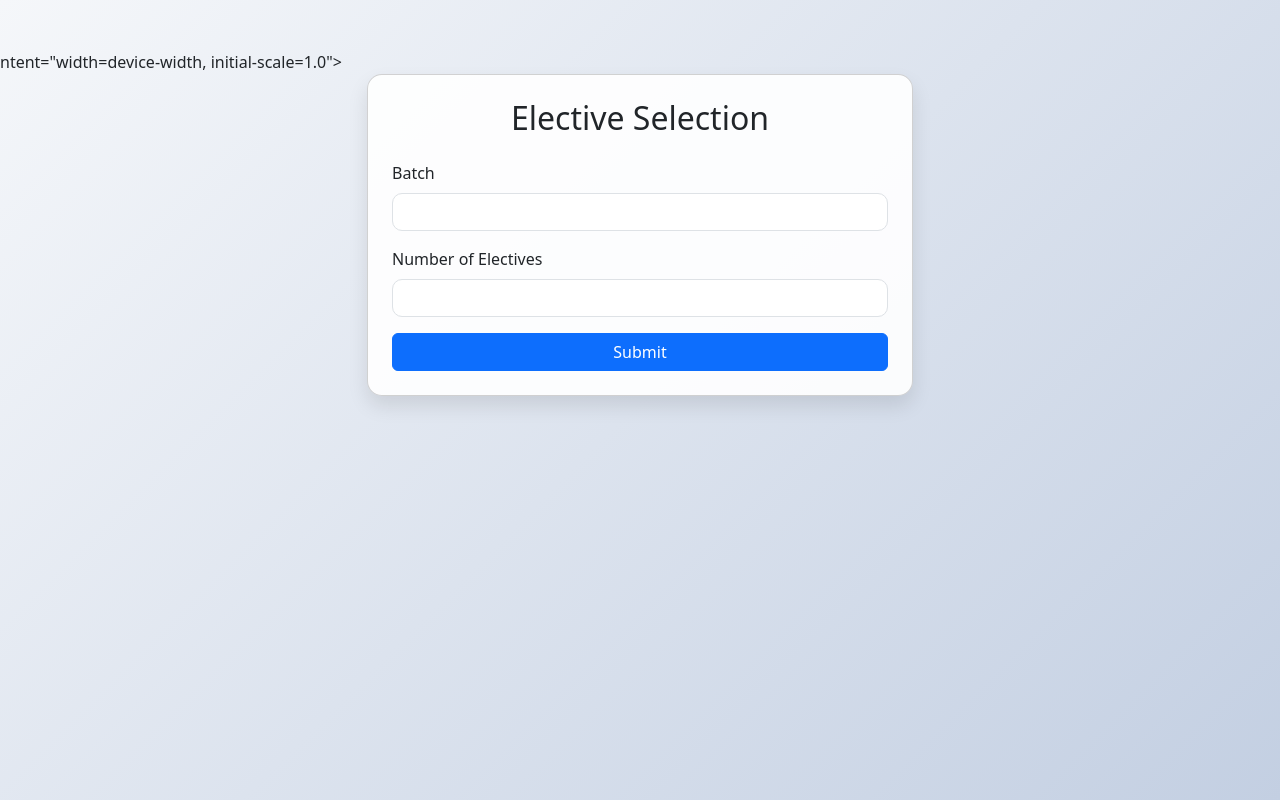
After one commit to tashifkhan/JIIT-time-table-website, a Flask app: template templates/fileupload.html in a window 1280 px wide. The commit adds this page. Run offline with Flask 3, Linux system fonts and the light colour scheme; the template is opened without the code that fills it, so the values that code supplies are empty.

Commit message:
electives page and file upload pages added

```diff
--- a/server.py
+++ b/server.py
@@ -2,6 +2,50 @@ from flask import Flask, render_template
 import os
 from flask import request
 from werkzeug.utils import secure_filename
+
+# conversion modules
+from modules.xlsx_handeler import xlsx_to_csv_string
+from modules.xls_handeler import xls_to_csv_string
+from modules.pdf_handeler import pdf_to_csv_string
+
+# processing modules
+from modules.csv_handeler import csvstring_to_jsonstrings
+from modules._creator import time_table_creator
+
+''' pipeline
+from modules.xls_handeler import xls_to_csv_string
+from modules.csv_handeler import csvstring_to_jsonstrings
+from modules._creator import time_table_creator
+from modules.xlsx_handeler import xlsx_to_csv_string
+import json
+
+def test_xls_to_csv_string():
+    with open('data/xls/B Tech I Sem Odd 2024 Aug 8.xlsx', 'rb') as file:
+        # csv_string = xls_to_csv_string(file)
+        csv_string = xlsx_to_csv_string(file)
+        print(csv_string)
+        jsondict = csvstring_to_jsonstrings(csv_string)
+        print(json.dumps(jsondict, indent=4))
+        time_table = jsondict["timetable"]
+        subjects_dict = jsondict["subjects"]
+        # print(json.dumps(time_table_creator(time_table, subjects_dict, "A6", ["MA533", "NEC735", "HS315"]), indent=4))
+        print(json.dumps(time_table_creator(time_table, subjects_dict, "A6", []), indent=4))
+
+def test_xlsx_to_csv_string():
+    with open('./data/xls/B. Tech V Sem ODD 2024 Aug 7.xls', 'rb') as file:
+        csv_string = xls_to_csv_string(file)
+        print(csv_string)
+        jsondict = csvstring_to_jsonstrings(csv_string)
+        print(json.dumps(jsondict, indent=4))
+        time_table = jsondict["timetable"]
+        subjects_dict = jsondict["subjects"]
+        # print(json.dumps(time_table_creator(time_table, subjects_dict, "A6", ["MA533", "NEC735", "HS315"]), indent=4))
+        print(json.dumps(time_table_creator(time_table, subjects_dict, "A6", []), indent=4))
+
+if __name__ == "__main__":
+    test_xls_to_csv_string()
+    # test_xlsx_to_csv_string()
+'''
 
 app = Flask(__name__)
 
@@ -9,7 +53,7 @@ app = Flask(__name__)
 def home():
     return render_template('index.html')
 
-@app.route('/fileupload', methods=['POST'])
+@app.route('/fileupload', methods=['GET','POST'])
 def fileupload():
     # return render_template('fileupload.html')
     UPLOAD_FOLDER = 'uploads'
@@ -25,7 +69,39 @@ def fileupload():
 
     filename = secure_filename(file.filename)
     file.save(os.path.join(UPLOAD_FOLDER, filename))
-    return 'File uploaded successfully'
+    file_extension = os.path.splitext(filename)[1].lower()
+
+    if file_extension == ".xls":
+        csv_string = xls_to_csv_string(file)
+
+
+    elif file_extension == ".xlsx":
+        csv_string = xlsx_to_csv_string(file)
+
+    elif file_extension == ".csv":
+        csv_string = file.read()
+
+
+    elif file_extension == ".pdf":
+        csv_string = pdf_to_csv_string(file)
+
+    else:
+        return 'Invalid file format', 400
+
+    jsondict = csvstring_to_jsonstrings(csv_string)
+    time_table = jsondict["timetable"]
+    subjects_dict = jsondict["subjects"]
+    subjects_dict = sorted(subjects_dict, key=lambda x: x['Subject'].lower())
+    for subject in subjects_dict:
+        subject['Subject'] = subject['Subject'].title()
+
+    return render_template('fileupload.html', time_table=time_table, subjects_dict=subjects_dict)
+
+@app.route('/electives', methods=['POST'])
+def electives():
+    request_data = request.form
+    print(request_data)
+    return "yes"
 
 if __name__ == '__main__':
     app.run(debug=True)
--- /dev/null
+++ b/templates/fileupload.html
@@ -0,0 +1,75 @@
+<!DOCTYPE html>
+<html lang="en">
+<head>
+    <meta charset="UTF-8">
+    <meta name="viewport" co</div>ntent="width=device-width, initial-scale=1.0">
+    <title>Elective Selection</title>
+    <link href="https://cdn.jsdelivr.net/npm/bootstrap@5.3.0/dist/css/bootstrap.min.css" rel="stylesheet">
+    <style>
+        body {
+            background: linear-gradient(135deg, #f5f7fa 0%, #c3cfe2 100%);
+            min-height: 100vh;
+            padding: 50px 0;
+        }
+        .card {
+            border-radius: 15px;
+            box-shadow: 0 10px 20px rgba(0,0,0,0.1);
+            background: rgba(255,255,255,0.9);
+        }
+        .form-select, .form-control {
+            border-radius: 10px;
+            margin-bottom: 15px;
+        }
+    </style>
+</head>
+<body>
+    <div class="container">
+        <div class="row justify-content-center">
+            <div class="col-md-6">
+                <div class="card p-4">
+                    <h2 class="text-center mb-4">Elective Selection</h2>
+                    <form id="elective-form" action="/electives" method="POST">
+                        <div class="mb-3">
+                            <label for="batch" class="form-label">Batch</label>
+                            <input type="text" class="form-control" id="batch" name="batch" required>
+                        </div>
+                        <div class="mb-3">
+                            <label for="elective_count" class="form-label">Number of Electives</label>
+                            <input type="number" class="form-control" id="elective_count" name="elective_count" min="0" max="8" required>
+                        </div>
+                        <div id="elective-selections"></div>
+                        <!-- Hidden inputs for passing time_table and subjects_dict -->
+                        <!-- <input type="hidden" name="time_table" value="{{ time_table }}">
+                        <input type="hidden" name="subjects_dict" value="{{ subjects_dict }}"> -->
+                        <button type="submit" class="btn btn-primary w-100">Submit</button>
+                    </form>
+                </div>
+            </div>
+        </div>
+    </div>
+
+    <script>
+        document.getElementById('elective_count').addEventListener('change', function() {
+            const count = this.value;
+            const container = document.getElementById('elective-selections');
+            container.innerHTML = '';
+
+            for(let i = 0; i < count; i++) {
+                const selectDiv = document.createElement('div');
+                selectDiv.className = 'mb-3';
+                selectDiv.innerHTML = `
+                    <label class="form-label">Elective ${i + 1}</label>
+                    <select class="form-select" name="elective_${i + 1}" required>
+                        <option value="">Select an elective</option>
+                        {% for subject in subjects_dict %}
+                            <option value="{{ subject["Code"] }}">{{ subject["Subject"] }}</option>
+                        {% endfor %}
+                    </select>
+                `;
+                container.appendChild(selectDiv);
+            }
+        });
+    </script>
+    <script src="https://cdn.jsdelivr.net/npm/bootstrap@5.3.0/dist/js/bootstrap.bundle.min.js"></script>
+</body>
+</html>
--- a/templates/index.html
+++ b/templates/index.html
@@ -139,7 +139,7 @@
 </head>
 <body>
     <div class="container">
-        <h1>🤡 JIIT Time Table Simplified</h1>
+        <h1>JIIT Time Table Simplified</h1>
 
         <h2>How to Use</h2>
         <p>Upload your time table file to get started:</p>
```
